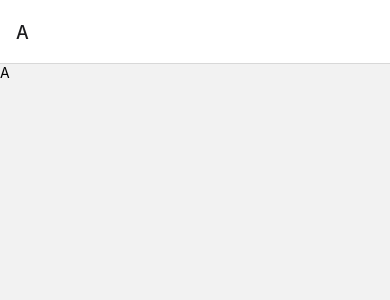
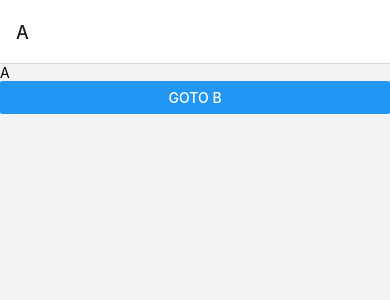
Before and after one commit to nightohl/RNGlobalModal, a React Native app: screen / in a window 390 px wide. Shown: the top 300 px of the page. Built offline with nearby package versions, Linux system fonts and the light colour scheme.

Commit message:
add<Screens>: A,B,C 스택 테스트 스크린 추가

```diff
--- /dev/null
+++ b/src/components/NavigateButton.tsx
@@ -0,0 +1,20 @@
+import {useNavigation} from '@react-navigation/native';
+import React from 'react';
+import {Button} from 'react-native';
+
+interface Props {
+  screen: 'A' | 'B' | 'C';
+}
+
+export const NavigateButton = ({screen}: Props) => {
+  const {navigate} = useNavigation();
+
+  return (
+    <Button
+      title={`GoTo ${screen}`}
+      onPress={() => {
+        navigate(screen);
+      }}
+    />
+  );
+};
--- a/src/screens/A.tsx
+++ b/src/screens/A.tsx
@@ -1,10 +1,12 @@
 import React from 'react';
 import {SafeAreaView, Text} from 'react-native';
+import {NavigateButton} from '../components/NavigateButton';
 
 export const A = () => {
   return (
     <SafeAreaView>
       <Text>A</Text>
+      <NavigateButton screen="B" />
     </SafeAreaView>
   );
 };
--- a/src/screens/B.tsx
+++ b/src/screens/B.tsx
@@ -1,10 +1,12 @@
 import React from 'react';
 import {SafeAreaView, Text} from 'react-native';
+import {NavigateButton} from '../components/NavigateButton';
 
 export const B = () => {
   return (
     <SafeAreaView>
       <Text>B</Text>
+      <NavigateButton screen="C" />
     </SafeAreaView>
   );
 };
--- a/src/screens/C.tsx
+++ b/src/screens/C.tsx
@@ -1,10 +1,12 @@
 import React from 'react';
 import {SafeAreaView, Text} from 'react-native';
+import {NavigateButton} from '../components/NavigateButton';
 
 export const C = () => {
   return (
     <SafeAreaView>
       <Text>C</Text>
+      <NavigateButton screen="A" />
     </SafeAreaView>
   );
 };
```
